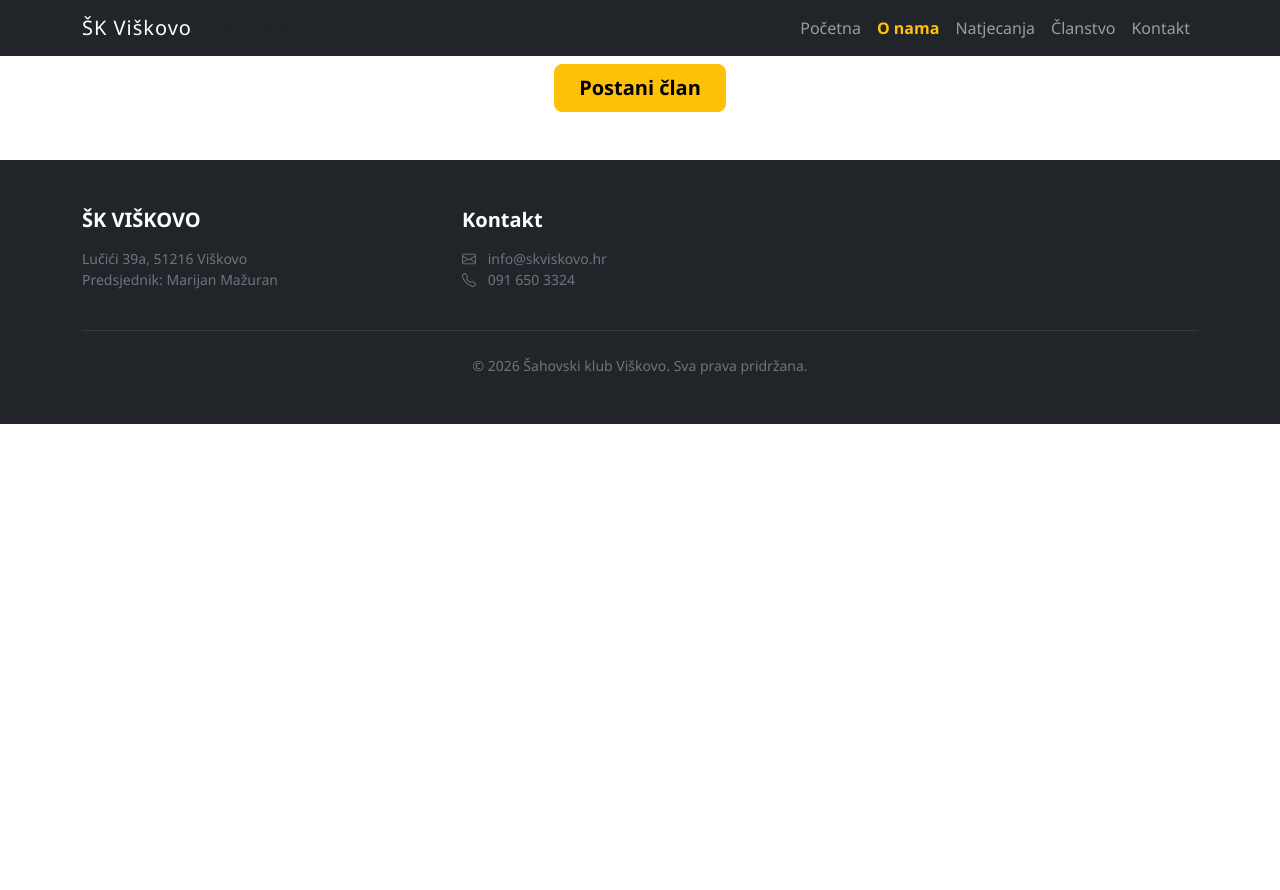
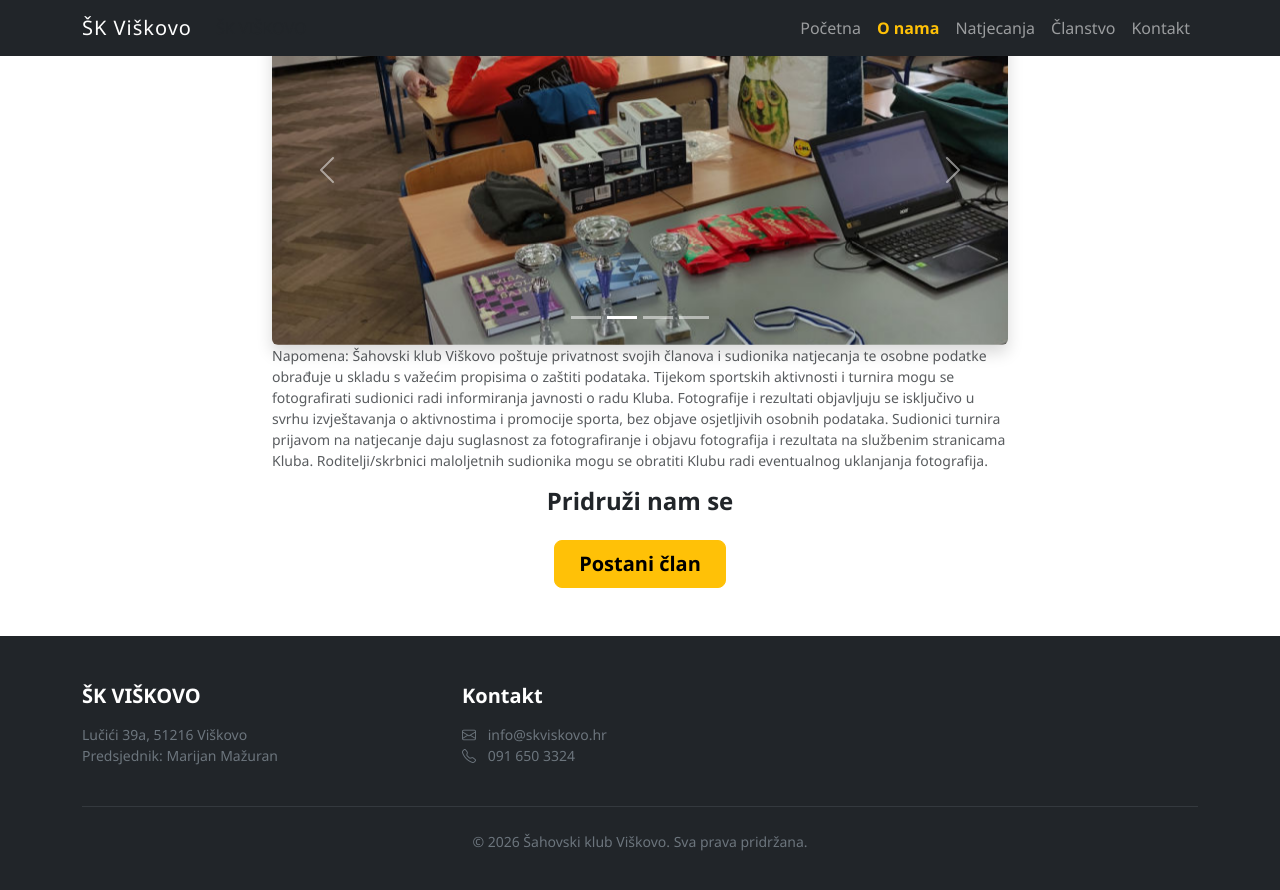
Before and after one commit to skviskovo/skviskovo.hr, a Jekyll site: the page built from o-nama.html, in a window 1280 px wide and 900 px high, scrolled down 1640 px. Shown: the top 890 px of the window. Built offline with Jekyll 4.4.1, drawn with Linux system fonts in a browser that asks for light colours; before the commit the page ends 2064 px from its top, so only the background shows below that.

Commit message:
Update o-nama.html

```diff
--- a/o-nama.html
+++ b/o-nama.html
@@ -49,6 +49,45 @@ title: O nama
           <hr>
         </div>
 
+         <div class="col-lg-8 mx-auto mb-4 mb-lg-0">
+        <div id="galerija-div" class="rounded">
+
+          <div id="klubCarousel" class="carousel slide" data-bs-ride="carousel">
+            <div class="carousel-indicators">
+              <button type="button" data-bs-target="#klubCarousel" data-bs-slide-to="0" class="active"></button>
+              <button type="button" data-bs-target="#klubCarousel" data-bs-slide-to="1"></button>
+              <button type="button" data-bs-target="#klubCarousel" data-bs-slide-to="2"></button>
+              <button type="button" data-bs-target="#klubCarousel" data-bs-slide-to="3"></button>
+            </div>
+
+            <div class="carousel-inner shadow rounded">
+              <div class="carousel-item active">
+                <img src="images/1772184231310_opt_bl.jpg" class="d-block w-100 carousel-img" alt="Fotografija 1">
+              </div>
+              <div class="carousel-item">
+                <img src="images/1772184231315_opt_bl.jpg" class="d-block w-100 carousel-img" alt="Fotografija 2">
+              </div>
+              <div class="carousel-item">
+                <img src="images/1772184560462_opt_bl.jpg" class="d-block w-100 carousel-img" alt="Fotografija 3">
+              </div>
+              <div class="carousel-item">
+                <img src="images/1772184560470_opt_bl.jpg" class="d-block w-100 carousel-img" alt="Fotografija 4">
+              </div>
+            </div>
+
+            <button class="carousel-control-prev" type="button" data-bs-target="#klubCarousel" data-bs-slide="prev">
+              <span class="carousel-control-prev-icon" aria-hidden="true"></span>
+              <span class="visually-hidden">Prethodna</span>
+            </button>
+            <button class="carousel-control-next" type="button" data-bs-target="#klubCarousel" data-bs-slide="next">
+              <span class="carousel-control-next-icon" aria-hidden="true"></span>
+              <span class="visually-hidden">Sljedeća</span>
+            </button>
+          </div>
+        </div>
+        <div class="figure-caption small">Napomena: Šahovski klub Viškovo poštuje privatnost svojih članova i sudionika natjecanja te osobne podatke obrađuje u skladu s važećim propisima o zaštiti podataka. Tijekom sportskih aktivnosti i turnira mogu se fotografirati sudionici radi informiranja javnosti o radu Kluba. Fotografije i rezultati objavljuju se isključivo u svrhu izvještavanja o aktivnostima i promocije sporta, bez objave osjetljivih osobnih podataka. Sudionici turnira prijavom na natjecanje daju suglasnost za fotografiranje i objavu fotografija i rezultata na službenim stranicama Kluba. Roditelji/skrbnici maloljetnih sudionika mogu se obratiti Klubu radi eventualnog uklanjanja fotografija.</div>
+      </div>
+
       <div class="col-lg-8 mx-auto mb-4 mb-lg-0">
       <h4 class="fw-bold text-center mb-4 mt-3">Pridruži nam se</h4>
         <div class="d-flex justify-content-center">
```
